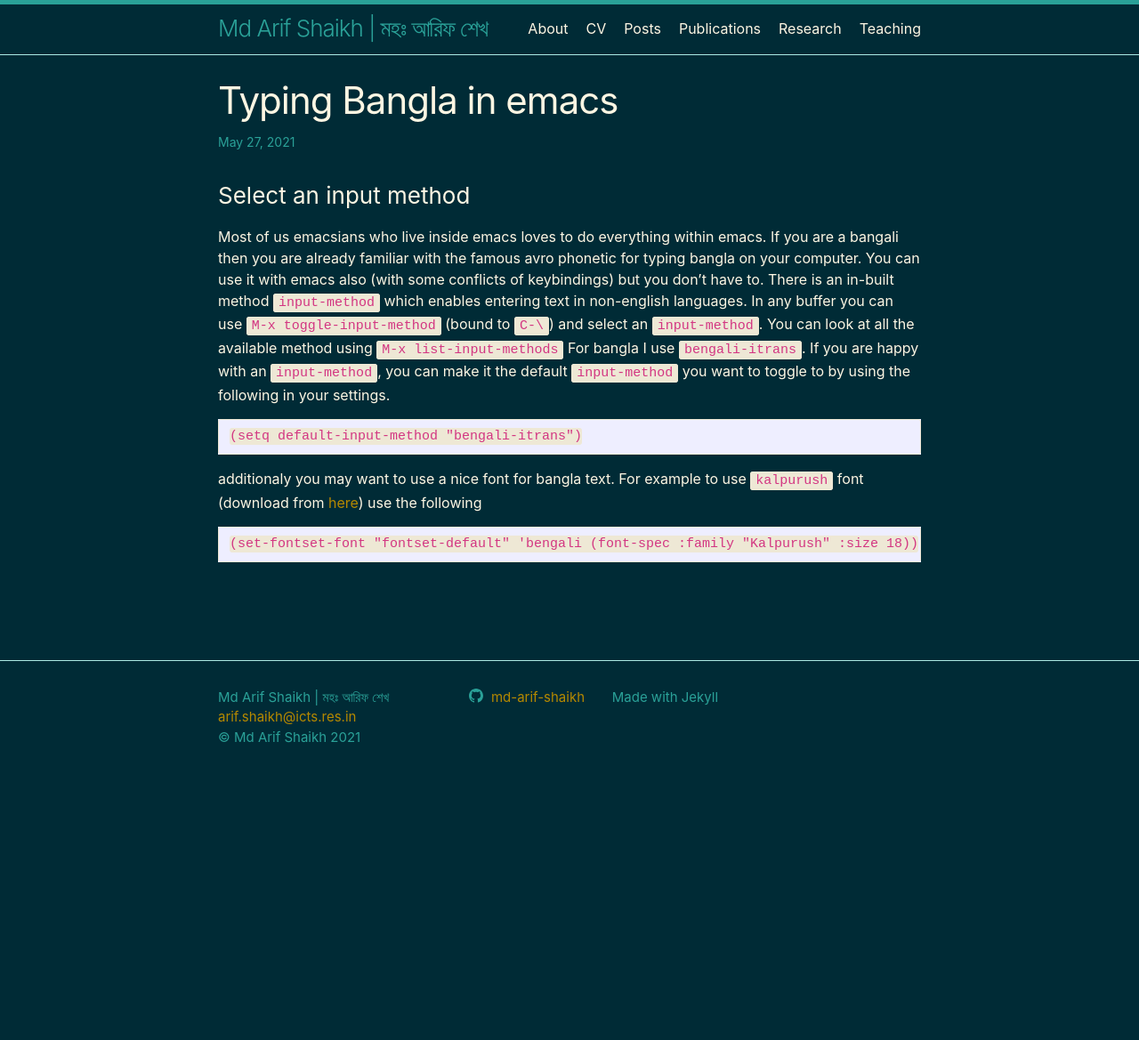
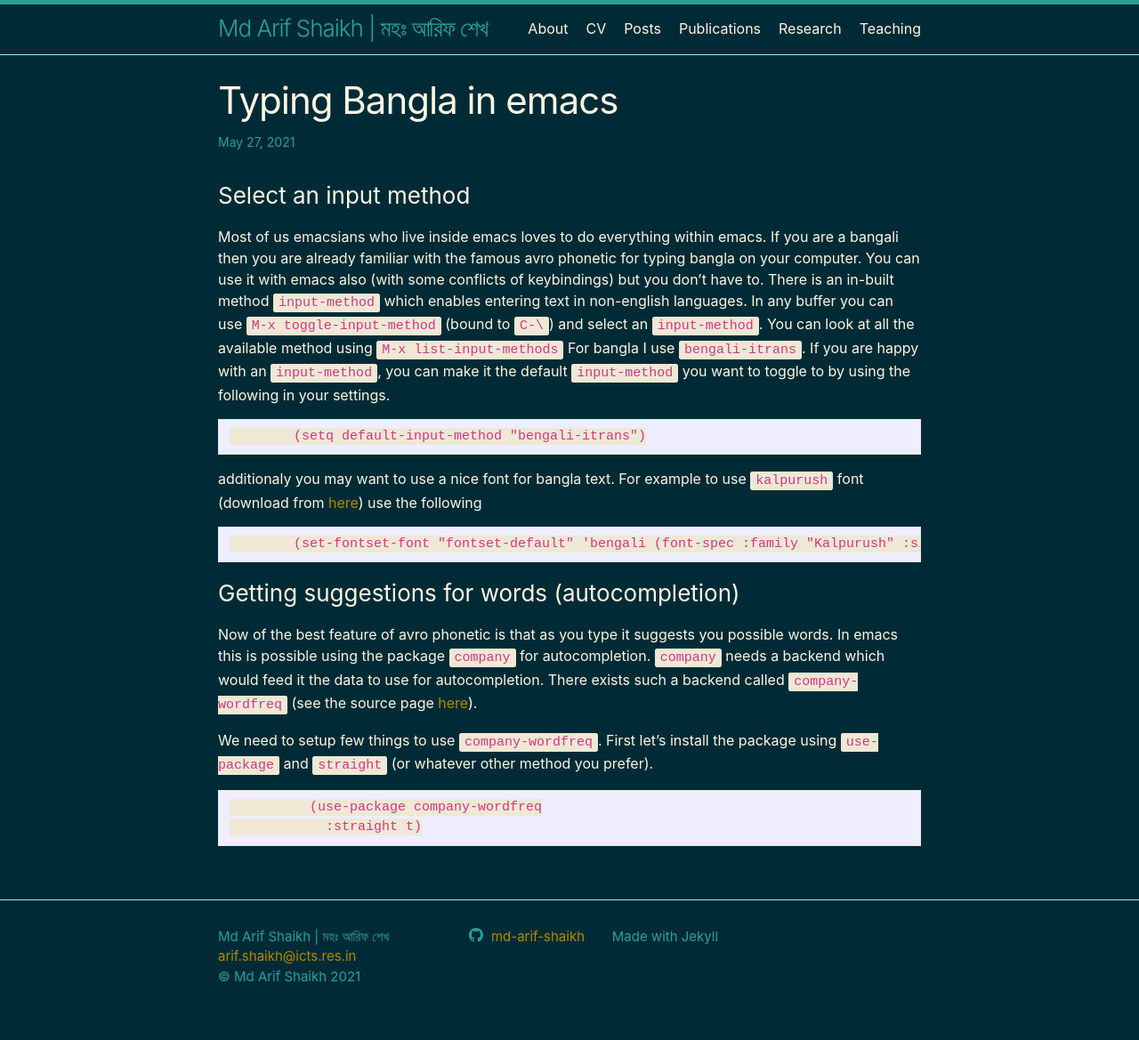
Before and after one commit to md-arif-shaikh/md-arif-shaikh.github.io, a Jekyll site: the page built from _posts/2021-05-27-typing-bangla-in-emacs.md, in a window 1280 px wide. Shown: the whole page at 89% size. Built offline with Jekyll 4.4.1, drawn with Linux system fonts in a browser that asks for light colours; our own code applies the rules of GitHub Pages for plain Markdown files; before the commit the page ends 900 px from its top, so only the background shows below that.

Commit message:
Update 2021-05-27-typing-bangla-in-emacs.md

````diff
--- a/_posts/2021-05-27-typing-bangla-in-emacs.md
+++ b/_posts/2021-05-27-typing-bangla-in-emacs.md
@@ -10,10 +10,19 @@ mathjax: "true"
 Most of us emacsians who live inside emacs loves to do everything within emacs. If you are a bangali then you are already familiar with the famous avro phonetic for typing bangla on your computer. You can use it with emacs also (with some conflicts of keybindings) but you don't have to. There is an in-built method `input-method` which enables entering text in non-english languages. In any buffer you can use `M-x toggle-input-method` (bound to `C-\`) and select an `input-method`. You can look at all the available method using `M-x list-input-methods` For bangla I use `bengali-itrans`. If you are happy with an `input-method`, you can make it the default `input-method` you want to toggle to by using the following in your settings.
 
 ```
-(setq default-input-method "bengali-itrans")
+        (setq default-input-method "bengali-itrans")
 ```
 
 additionaly you may want to use a nice font for bangla text. For example to use `kalpurush` font (download from [here](https://www.omicronlab.com/bangla-fonts.html)) use the following
 ```
-(set-fontset-font "fontset-default" 'bengali (font-spec :family "Kalpurush" :size 18))
+        (set-fontset-font "fontset-default" 'bengali (font-spec :family "Kalpurush" :size 18))
 ```
+### Getting suggestions for words (autocompletion)
+Now of the best feature of avro phonetic is that as you type it suggests you possible words. In emacs this is possible using the package `company` for autocompletion. `company` needs a backend which would feed it the data to use for autocompletion. There exists such a backend called `company-wordfreq` (see the source page [here](https://github.com/johannes-mueller/company-wordfreq.el)).
+
+We need to setup few things to use `company-wordfreq`. First let's install the package using `use-package` and `straight` (or whatever other method you prefer).
+
+```
+          (use-package company-wordfreq
+            :straight t)
+```
````
